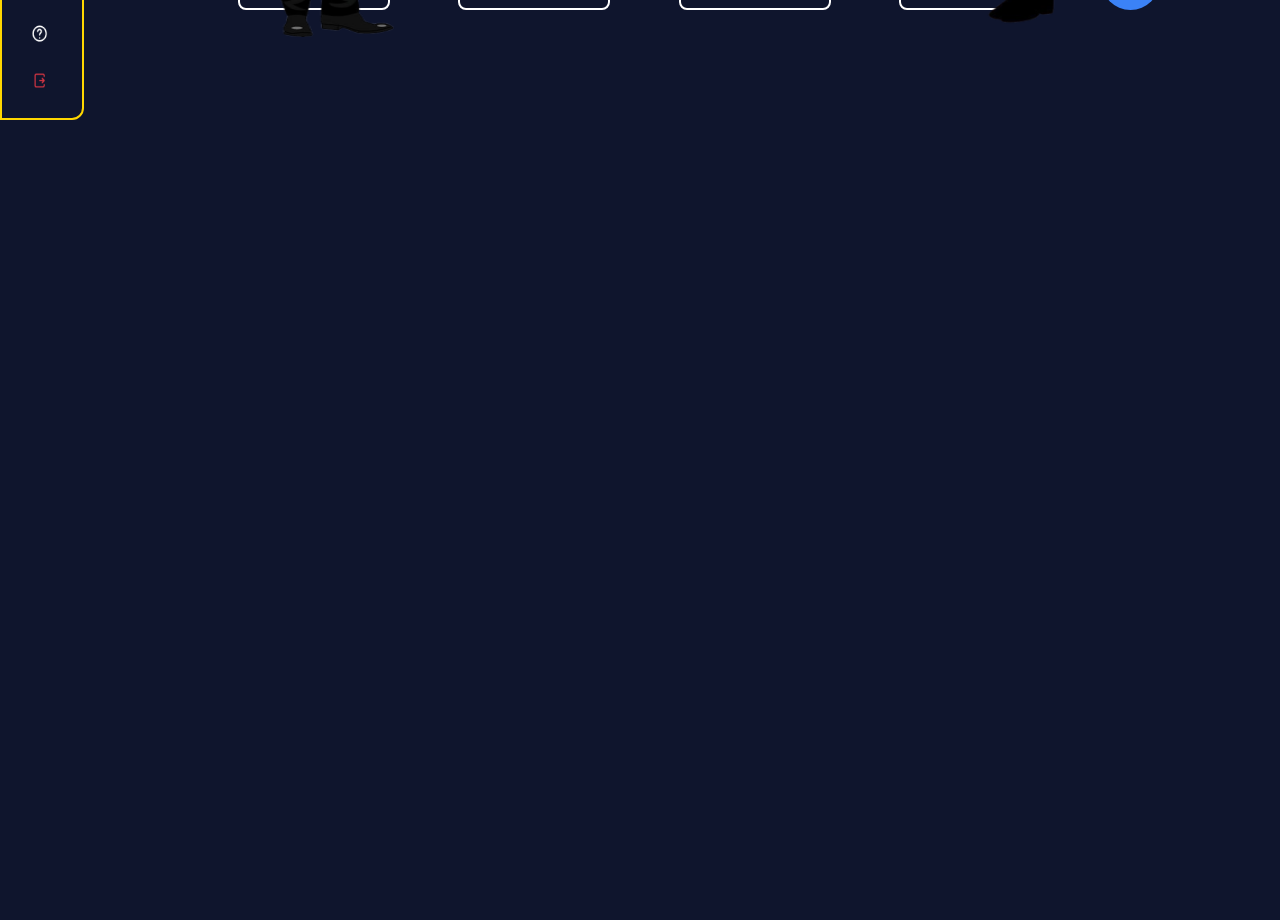
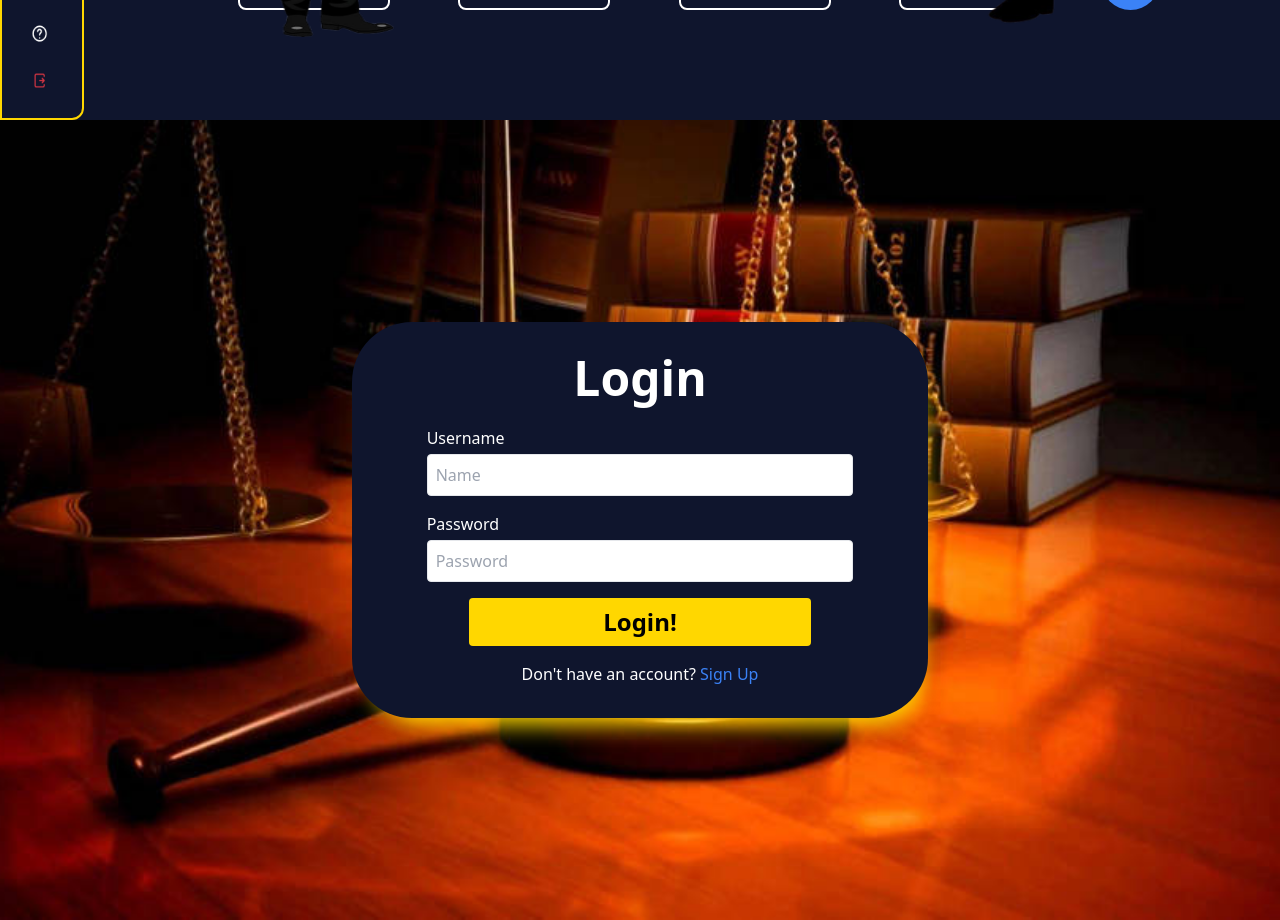
Before and after one commit to Sasank-V/Laws.io, a React (Vite) app in the folder Client/: page /Case in a window 1280 px wide. Shown: the part 680-1600 px from the top of the page. Before the commit the page ends 800 px from the top, so only its background shows below. Built offline with nearby package versions, Linux system fonts and the light colour scheme; a web font is replaced by a local one.

Commit message:
added login page

```diff
--- a/Client/src/App.jsx
+++ b/Client/src/App.jsx
@@ -1,13 +1,12 @@
-import { useState } from "react"
-import React from 'react';
-import { BrowserRouter as Router, Routes, Route } from 'react-router-dom';
+import React, { useState } from 'react';
+import { Route, BrowserRouter as Router, Routes } from 'react-router-dom';
 
-import StartPage from "./screens/StartPage.jsx";
-import MCQPage from "./screens/McqPage.jsx";
-import LOTD from "./screens/LOTDPage.jsx";
 import SideBar from "./components/SideBar/SideBar.jsx";
 import CaseStudy from "./screens/CaseStudy.jsx";
-
+import { Login } from "./screens/Login.jsx";
+import LOTD from "./screens/LOTDPage.jsx";
+import MCQPage from "./screens/McqPage.jsx";
+import StartPage from "./screens/StartPage.jsx";
 
 function App() {
   const [pageNumber, setPageNumber] = useState(0);
@@ -29,6 +28,8 @@ function App() {
           </Routes>
         </Router>
       </div>
+      <Login></Login>
+
     </div>
   );
 }
--- /dev/null
+++ b/Client/src/screens/Login.jsx
@@ -0,0 +1,195 @@
+import React, { useState } from 'react';
+import Background from "../assets/BackgroundLogin.png";
+
+export const Login = () => {
+  const [isSignUp, setIsSignUp] = useState(false);
+  const [errorMessage, setErrorMessage] = useState('');
+
+  const toggleForm = () => {
+    setIsSignUp(!isSignUp);
+    setErrorMessage(''); // Clear error message when switching forms
+  };
+
+  const [loginData, setLoginData] = useState({
+    username: '',
+    password: ''
+  });
+
+  const [signUpData, setSignUpData] = useState({
+    username: '',
+    email: '',
+    password: '',
+    confirmPassword: ''
+  });
+
+  const handleLoginChange = (e) => {
+    setLoginData({
+      ...loginData,
+      [e.target.name]: e.target.value
+    });
+  };
+
+  const handleSignUpChange = (e) => {
+    setSignUpData({
+      ...signUpData,
+      [e.target.name]: e.target.value
+    });
+  };
+
+  const handleLoginSubmit = (e) => {
+    e.preventDefault();
+    console.log('Login data:', loginData);
+  };
+
+  const handleSignUpSubmit = (e) => {
+    e.preventDefault();
+
+    // Check if password matches confirm password
+    if (signUpData.password !== signUpData.confirmPassword) {
+      setErrorMessage('Passwords do not match!');
+      return;
+    }
+
+    // If passwords match, proceed
+    console.log('Sign Up data:', signUpData);
+    setErrorMessage(''); // Clear any error messages
+  };
+
+  return (
+    <div
+      className="flex items-center justify-center min-h-screen"
+      style={{ backgroundImage: `url(${Background})`, backgroundSize: 'cover', backgroundPosition: 'center' }}
+    >
+      <div className="w-full max-w-xl p-8 space-y-6 bg-[#0F152D] rounded-[60px] shadow-md flex flex-col sm:m-4 m-4" style={{ boxShadow: '8px 20px 22px -13px #FFD700, 0px 10px 15px -3px rgba(0,0,0,0.1)'}}>
+        <h2 className="text-2xl sm:text-5xl font-bold text-center text-white ">
+          {isSignUp ? 'Sign Up' : 'Login'}
+        </h2>
+
+        {isSignUp ? (
+          <form onSubmit={handleSignUpSubmit} className="space-y-4 text-white w-10/12 justify-center m-auto">
+            <div className="flex flex-col items-start">
+              <label htmlFor="username" className="block text-sm md:text-base font-medium">Username</label>
+              <input
+                type="text"
+                name="username"
+                id="username"
+                placeholder='Username'
+                value={signUpData.username}
+                onChange={handleSignUpChange}
+                className="w-full p-2 mt-1 border rounded text-black"
+                required
+              />
+            </div>
+            <div className="flex flex-col items-start">
+              <label htmlFor="email" className="block text-sm md:text-base font-medium">Email</label>
+              <input
+                type="email"
+                name="email"
+                id="email"
+                placeholder='example@gmail.com'
+                value={signUpData.email}
+                onChange={handleSignUpChange}
+                className="w-full p-2 mt-1 border rounded text-black"
+                required
+              />
+            </div>
+            <div className="flex flex-col items-start">
+              <label htmlFor="password" className="block text-sm md:text-base font-medium">Password</label>
+              <input
+                type="password"
+                name="password"
+                id="password"
+                placeholder='must be 8 characters'
+                value={signUpData.password}
+                onChange={handleSignUpChange}
+                className="w-full p-2 mt-1 border rounded text-black"
+                required
+              />
+            </div>
+            <div className="flex flex-col items-start">
+              <label htmlFor="confirmPassword" className="block text-sm md:text-base font-medium">Confirm Password</label>
+              <input
+                type="password"
+                name="confirmPassword"
+                id="confirmPassword"
+                placeholder='repeat password'
+                value={signUpData.confirmPassword}
+                onChange={handleSignUpChange}
+                className="w-full p-2 mt-1 border rounded text-black"
+                required
+              />
+            </div>
+
+            {errorMessage && <p className="text-red-500 text-center">{errorMessage}</p>}
+
+            <div className='w-full flex'>
+              <button
+                type="submit"
+                className="w-4/5 p-2 text-black bg-[#FFD700] rounded hover:bg-[#06870B] hover:text-white ml-auto mr-auto font-semibold sm:text-2xl text:xl"
+              >
+                Sign Up!
+              </button>
+            </div>
+            <p className="text-sm md:text-base text-center">
+              Already have an account?{' '}
+              <button
+                type="button"
+                onClick={toggleForm}
+                className="text-blue-500 hover:underline"
+              >
+                Login
+              </button>
+            </p>
+          </form>
+        ) : (
+          <form onSubmit={handleLoginSubmit} className="space-y-4 text-white w-10/12 justify-center m-auto">
+            <div className="flex flex-col items-start">
+              <label htmlFor="username" className="block text-sm md:text-base font-medium">Username</label>
+              <input
+                type="text"
+                name="username"
+                id="username"
+                placeholder='Name'
+                value={loginData.username}
+                onChange={handleLoginChange}
+                className="w-full p-2 mt-1 border rounded text-black"
+                required
+              />
+            </div>
+            <div className="flex flex-col items-start">
+              <label htmlFor="password" className="block text-sm md:text-base font-medium">Password</label>
+              <input
+                type="password"
+                name="password"
+                id="password"
+                placeholder='Password'
+                value={loginData.password}
+                onChange={handleLoginChange}
+                className="w-full p-2 mt-1 border rounded text-black"
+                required
+              />
+            </div>
+            <div className='w-full flex'>
+              <button
+                type="submit"
+                className="w-4/5 p-2 text-black bg-[#FFD700] rounded hover:bg-[#06870B] hover:text-white ml-auto mr-auto font-semibold sm:text-2xl text:xl"
+              >
+                Login!
+              </button>
+            </div>
+            <p className="text-sm md:text-base text-center">
+              Don't have an account?{' '}
+              <button
+                type="button"
+                onClick={toggleForm}
+                className="text-blue-500 hover:underline"
+              >
+                Sign Up
+              </button>
+            </p>
+          </form>
+        )}
+      </div>
+    </div>
+  );
+};
```
Also changed, not shown: Client/src/assets/BackgroundLogin.png (added), Client/src/assets/eye.png (added).
